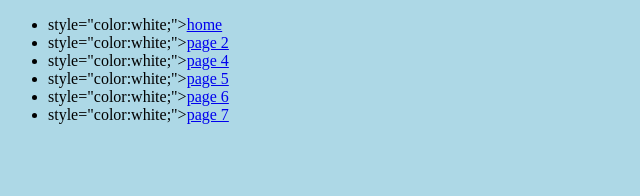
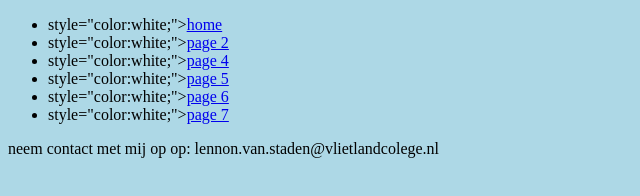
Before and after one commit to bulletcoder0/bulletcoder0.github.io, a plain HTML site: page page3.html in a window 1280 px wide. Shown: the whole page, without its empty margins (0-640 px from the left). Drawn offline with Linux system fonts and the light colour scheme.

Commit message:
Update page3.html

```diff
--- a/page3.html
+++ b/page3.html
@@ -15,6 +15,8 @@ body {background-color: lightblue;}
     <li>style="color:white;"><a href="page5.html">page 5</a></li>
     <li>style="color:white;"><a href="page6.html">page 6</a></li>
     <li>style="color:white;"><a href="page7.html">page 7</a></li>
-   </ul>
+   </ul> <footer>
+  <p>neem contact met mij op op: lennon.van.staden@vlietlandcolege.nl</p>
+</footer>
   </body>
 </html>
```
